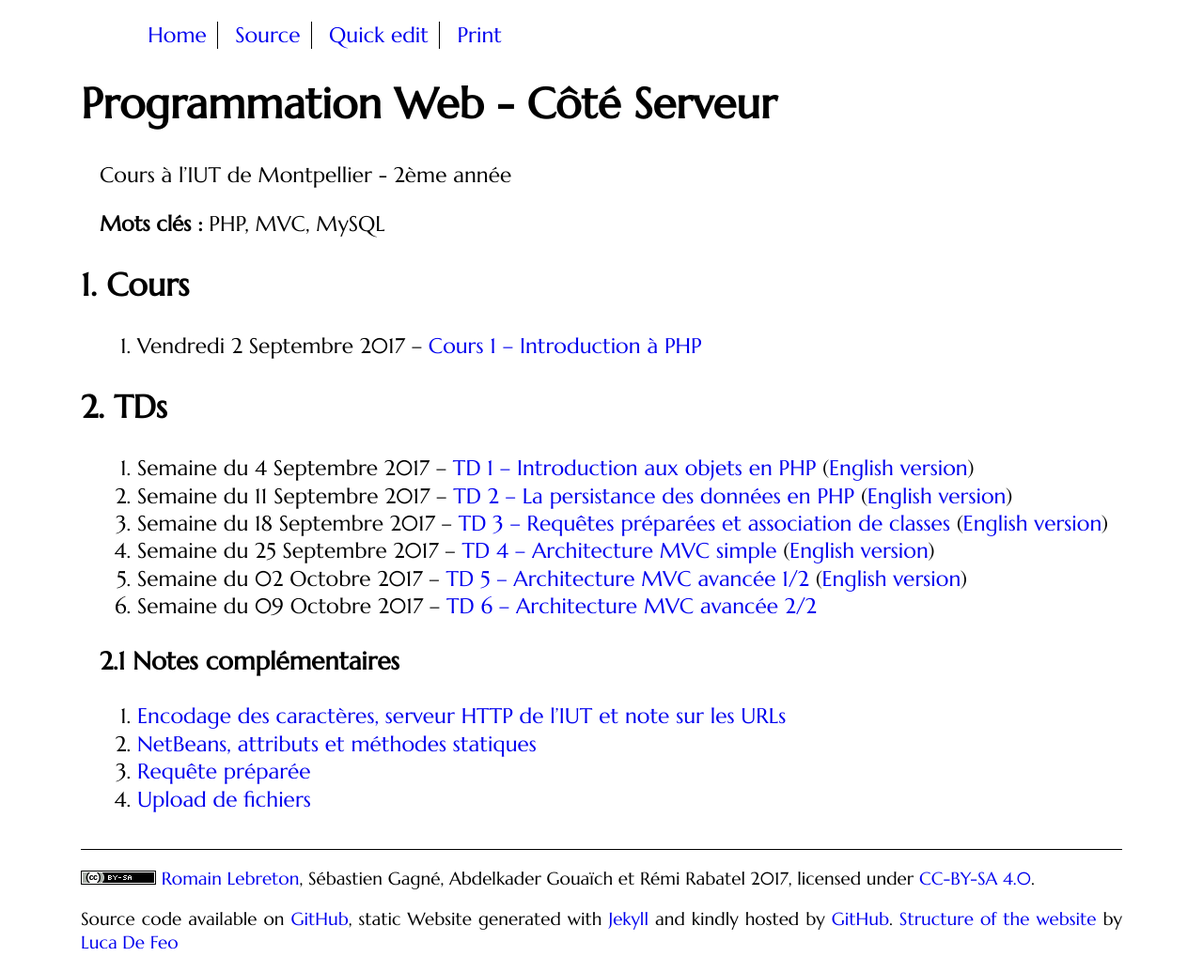
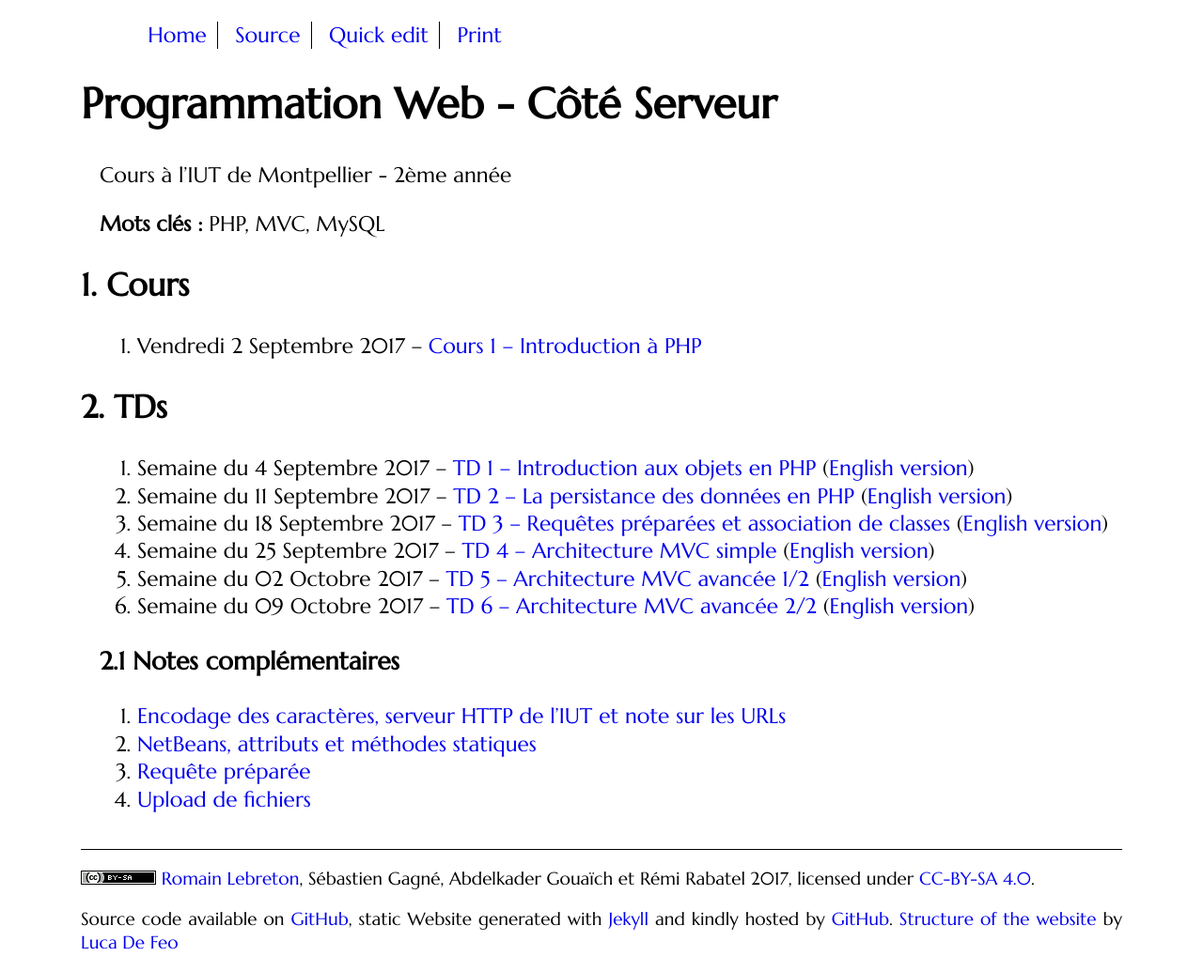
Before and after one commit to romainlebreton/R3.01-DeveloppementWeb, a Jekyll site: the page built from index.md, in a window 1280 px wide. Shown: the whole page at 94% size. Built offline with Jekyll 4.4.1, drawn with Linux system fonts in a browser that asks for light colours; some web fonts are replaced.

Commit message:
index update

```diff
--- a/index.md
+++ b/index.md
@@ -19,7 +19,7 @@ Cours à l'IUT de Montpellier - 2ème année
 1. Semaine du 18 Septembre 2017 -- [TD 3 -- Requêtes préparées et association de classes](tutorials/tutorial3.html) ([English version](tutorials/tutorial3-en.html))
 1. Semaine du 25 Septembre 2017 --  [TD 4 -- Architecture MVC simple](tutorials/tutorial4.html) ([English version](tutorials/tutorial4-en.html))
 1. Semaine du 02 Octobre 2017 --  [TD 5 -- Architecture MVC avancée 1/2](tutorials/tutorial5.html) ([English version](tutorials/tutorial5-en.html))
-1. Semaine du 09 Octobre 2017 --  [TD 6 -- Architecture MVC avancée 2/2](tutorials/tutorial6.html)
+1. Semaine du 09 Octobre 2017 --  [TD 6 -- Architecture MVC avancée 2/2](tutorials/tutorial6.html) ([English version](tutorials/tutorial6-en.html))
 <!-- 1. Semaine du 16 Octobre 2017 -- [Début projet](projet.html) -->
 <!-- 1. Semaines du 23 Octobre 2017 -- 3h projet -->
 <!-- 1. Semaine du 6 Novembre 2017 -- -->
```
